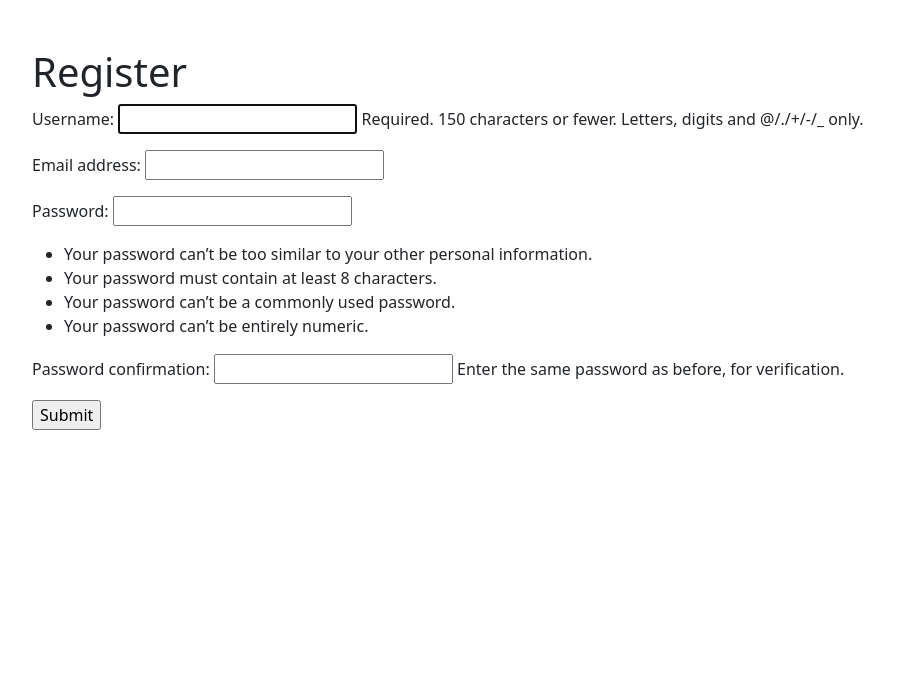
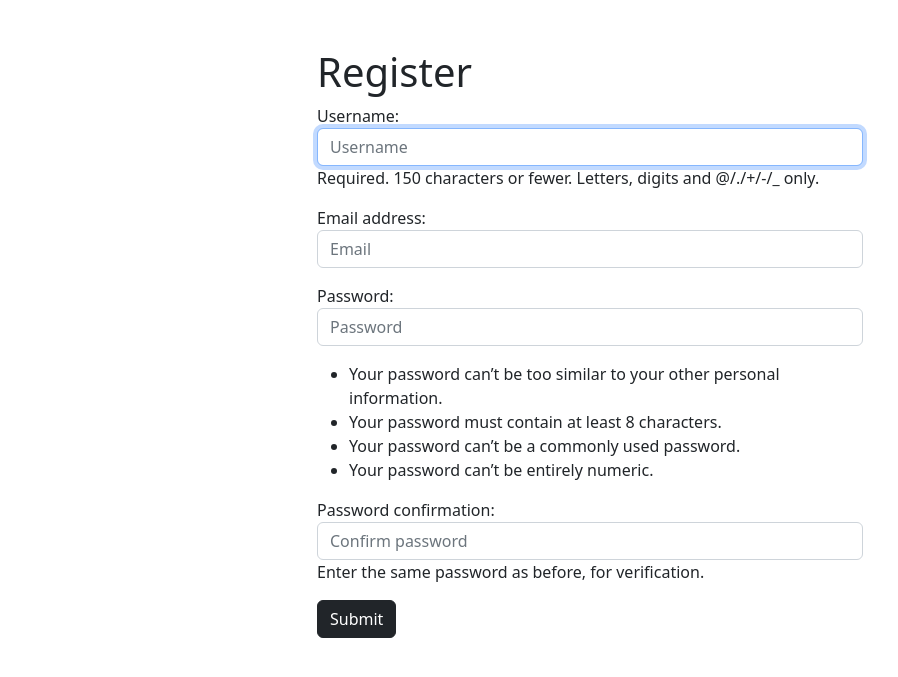
Before and after one commit to Duranic/augmented-gallery, a Django app: page /register/ in a window 1280 px wide. Shown: the part 56-733 px from the top of the page, without its empty margins (50-948 px from the left). Run offline with Django 4.2, Linux system fonts and the light colour scheme.

Commit message:
styled form

```diff
--- a/photos/forms.py
+++ b/photos/forms.py
@@ -7,3 +7,15 @@ class CreateUserForm(UserCreationForm):
     class Meta:
         model=User
         fields = ['username', 'email', 'password1', 'password2']
+
+    def __init__(self, *args, **kwargs):
+        super(CreateUserForm, self).__init__(*args, **kwargs)
+
+        self.fields['username'].widget.attrs['class'] = 'form-control'
+        self.fields['username'].widget.attrs['placeholder'] = 'Username'
+        self.fields['email'].widget.attrs['class'] = 'form-control'
+        self.fields['email'].widget.attrs['placeholder'] = 'Email'
+        self.fields['password1'].widget.attrs['class'] = 'form-control'
+        self.fields['password1'].widget.attrs['placeholder'] = 'Password'
+        self.fields['password2'].widget.attrs['class'] = 'form-control'
+        self.fields['password2'].widget.attrs['placeholder'] = 'Confirm password'
--- a/photos/templates/photos/login.html
+++ b/photos/templates/photos/login.html
@@ -9,10 +9,10 @@
 
 
     <div class="container mt-5">
-        <h1>Login</h1>
+
         <div class="row justify-content-center">
-            <div class="col-md-4">
-
+            <div class="col-md-6">
+                <h1>Login</h1>
                 <form action="" method="POST">
                     {% csrf_token %}
                     <div class="form-group">
--- a/photos/templates/photos/register.html
+++ b/photos/templates/photos/register.html
@@ -8,13 +8,21 @@
 {% block content %}
 <div class="m-5">
     <div class="container">
-        <h1>Register</h1>
+        <div class="row justify-content-center">
+            <div class="col-md-6">
+                <h1>Register</h1>
 
-        <form method="post" action="">
-            {% csrf_token %}
-            {{form.as_p}}
-            <input type="submit" name="Create User">
-        </form>
+                <form method="post" action="">
+                    {% csrf_token %}
+                    {{form.as_p}}
+                    <div class="form-group">
+                        <input class="btn btn-dark" type="submit" value="Submit">
+                    </div>
+                </form>
+
+            </div>
+        </div>
+
     </div>
 </div>
 
```
